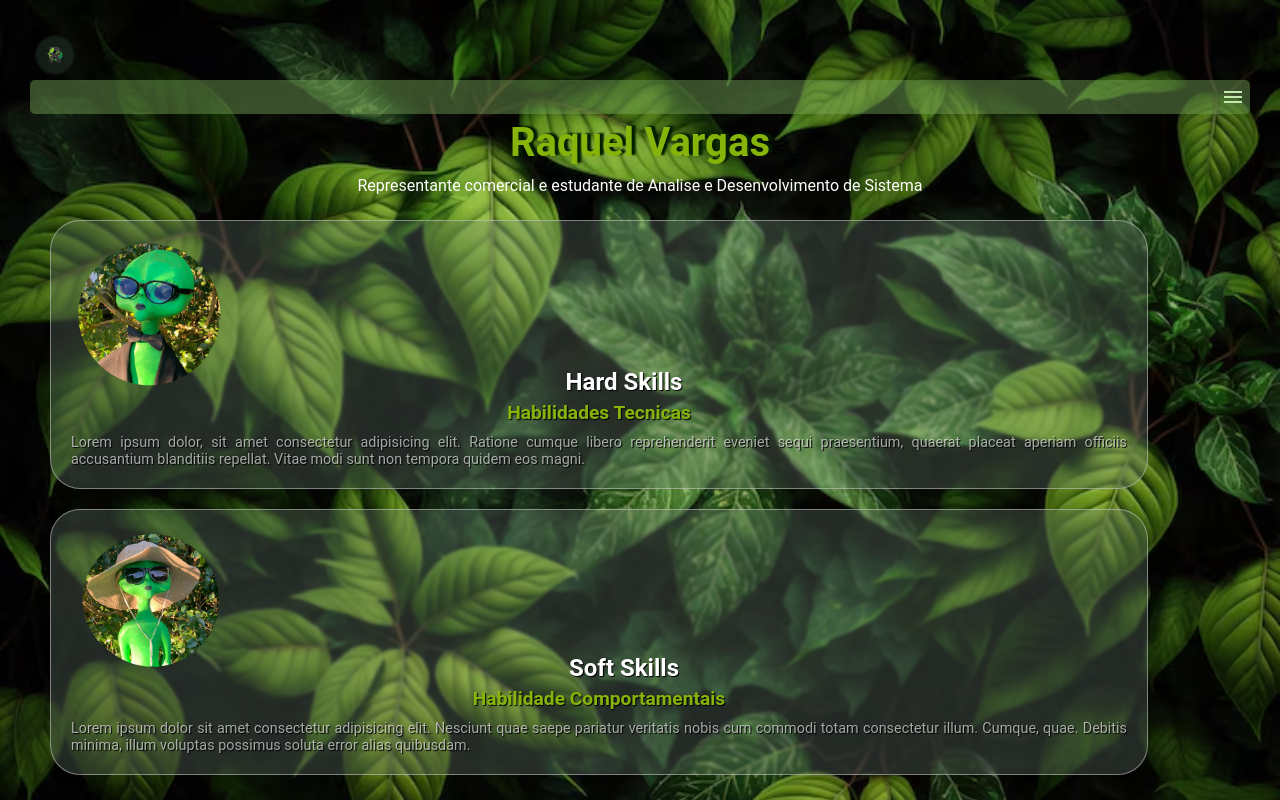
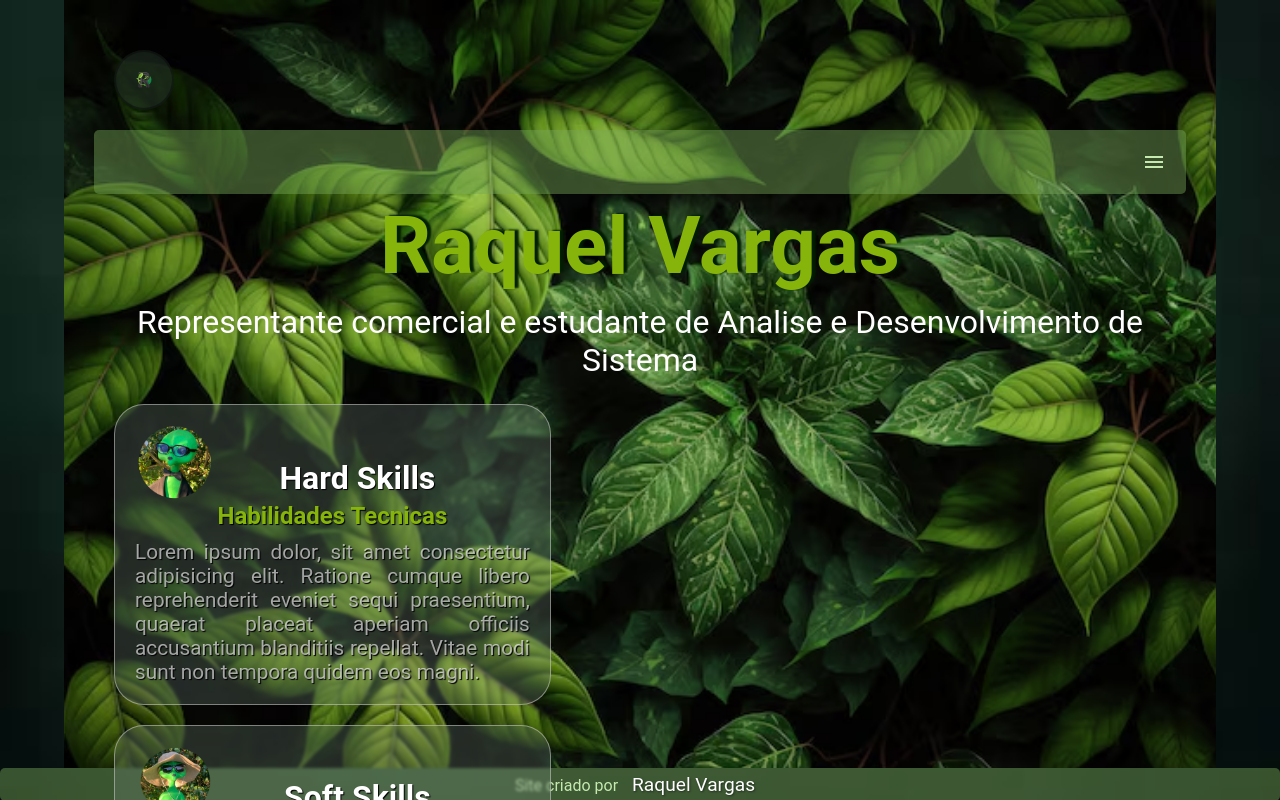
Before and after one commit to Raquel-VF/meu-site, a plain HTML site: page index.html in a window 1280 px wide. Drawn offline with nearby package versions, Linux system fonts and the light colour scheme.

Commit message:
ajustando meu site depois de ver flex box e js

```diff
--- a/estilos/media-query.css
+++ b/estilos/media-query.css
@@ -3,3 +3,96 @@
 @media screen and (min-width: 768px) and (max-width:1200px) {
 
 }
+
+body{
+    background-image: url(../imagens/fundo-verde-escuro.jpg);
+    background-size: cover;
+    background-repeat: no-repeat;
+    background-attachment: fixed;
+}
+
+main{
+    background-image: url(../imagens/papeis-de-parede-de-plantas-verdes-que-farao-voce-sorrir_836919-2055.avif);
+    position: relative;
+    width: 90%;
+    height: 96%;
+}
+
+section#perfil > a{
+    padding: 20px;
+    margin: 20px;
+    border-radius: 60px;
+}
+
+
+/*MENU HAMBURGUER*/
+menu {
+    display: none;
+}
+section#perfil > i#burguer{
+    padding: 20px;
+}
+
+
+menu > ul > li > a{
+    font-size: 1.5em;
+}
+
+/*Raquel Vargas*/
+div#apresentacao > h1{
+    font-size: 5em;
+}
+
+div#apresentacao > p{
+    font-size: 2em;
+}
+
+/* HARD SKILL*/
+div#hardskill {
+    width: 40%;
+    font-size: 1em;
+}
+
+div#hardskill > div#fotohardskill > img{
+    width: 20%;
+    height: 20%;
+}
+
+div#hardskill > div#fotohardskill > h1{
+    margin-top: -50px;
+    font-size: 2em;
+}
+
+div#hardskill > h2{
+    font-size: 1.5em;
+}
+
+div#hardskill > p{
+    font-size: 1.3em;
+}
+
+
+/* SOFT SKILL*/
+div#softskill {
+    width: 40%;
+    font-size: 1em;
+
+}
+
+div#softskill > div#fotosoftskill > img{
+    width: 20%;
+    height: 20%;
+}
+
+div#softskill > div#fotosoftskill > h1{
+    margin-top: -50px;
+    font-size: 2em;
+}
+
+div#softskill > h2{
+    font-size: 1.5em;
+}
+
+div#softskill > p{
+    font-size: 1.3em;
+}
```
